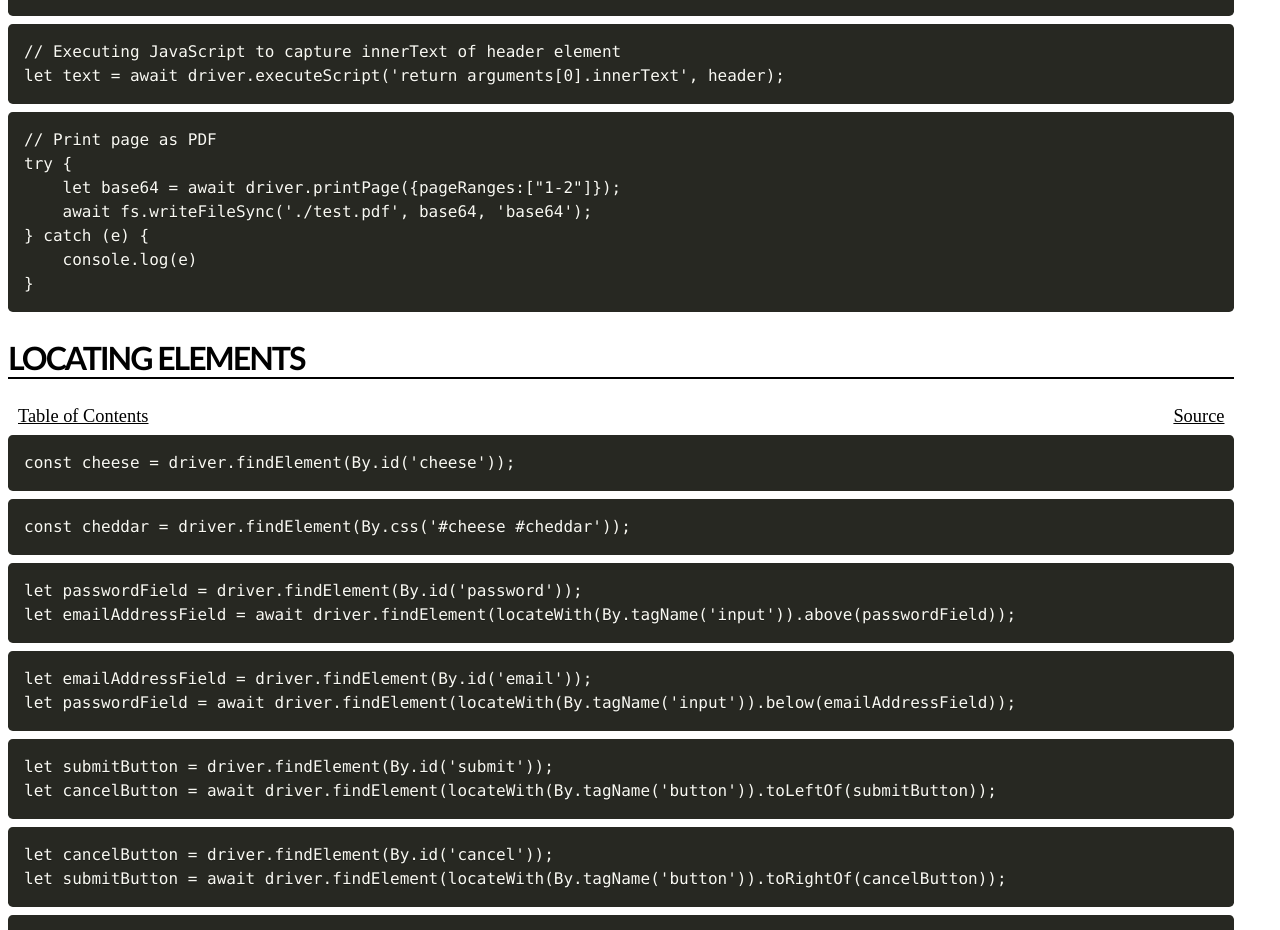
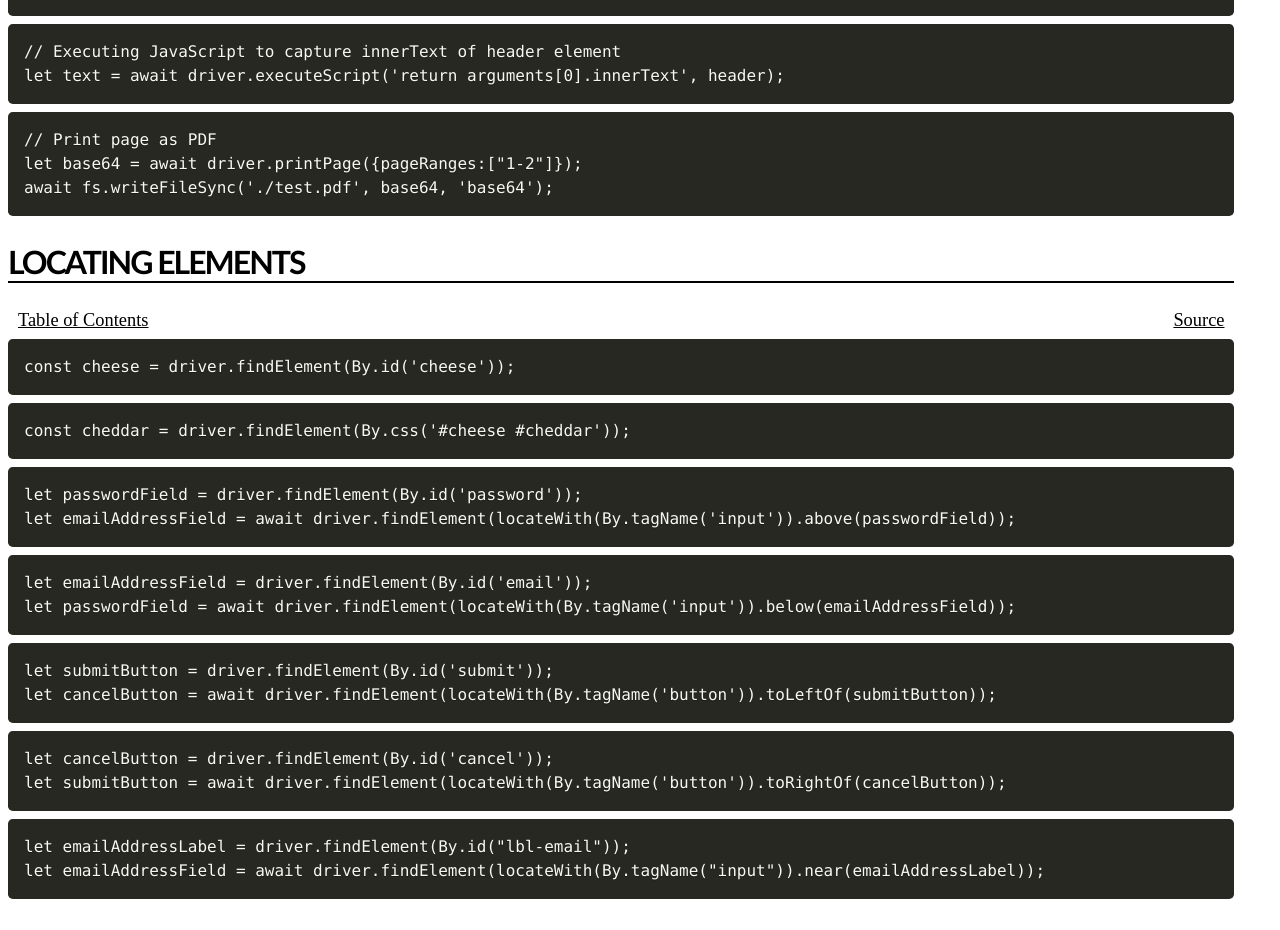
Before and after one commit to jeremyc2/Selenium-REPL, a browser extension: page selenium-repl-cheatsheet.html in a window 1280 px wide. Shown: the part 4302-5232 px from the top of the page. Drawn offline with nearby package versions, Linux system fonts and the light colour scheme.

Commit message:
Update selenium-repl-cheatsheet.html

```diff
--- a/selenium-repl-cheatsheet.html
+++ b/selenium-repl-cheatsheet.html
@@ -205,12 +205,8 @@ await fs.writeFileSync('./image.png', encodedString, 'base64');</code></pre>
 <pre><span>copy</span><code>// Executing JavaScript to capture innerText of header element
 let text = await driver.executeScript('return arguments[0].innerText', header);</code></pre>
 <pre><span>copy</span><code>// Print page as PDF
-try {
-    let base64 = await driver.printPage({pageRanges:["1-2"]});
-    await fs.writeFileSync('./test.pdf', base64, 'base64');
-} catch (e) {
-    console.log(e)
-}</code></pre>
+let base64 = await driver.printPage({pageRanges:["1-2"]});
+await fs.writeFileSync('./test.pdf', base64, 'base64');</code></pre>
         </div>
         <div>
             <h2 id="locating-elements">Locating elements</h2>
```
